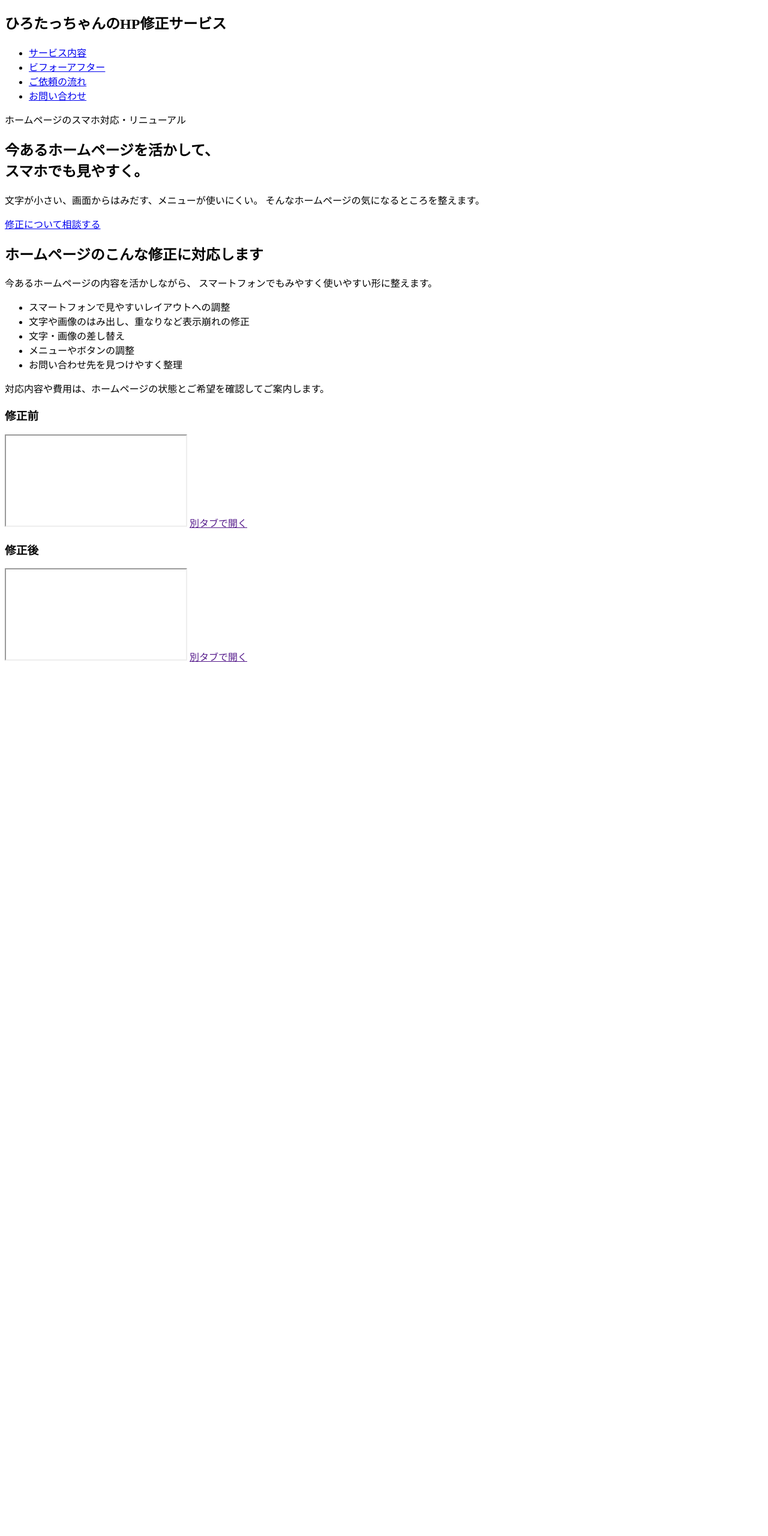
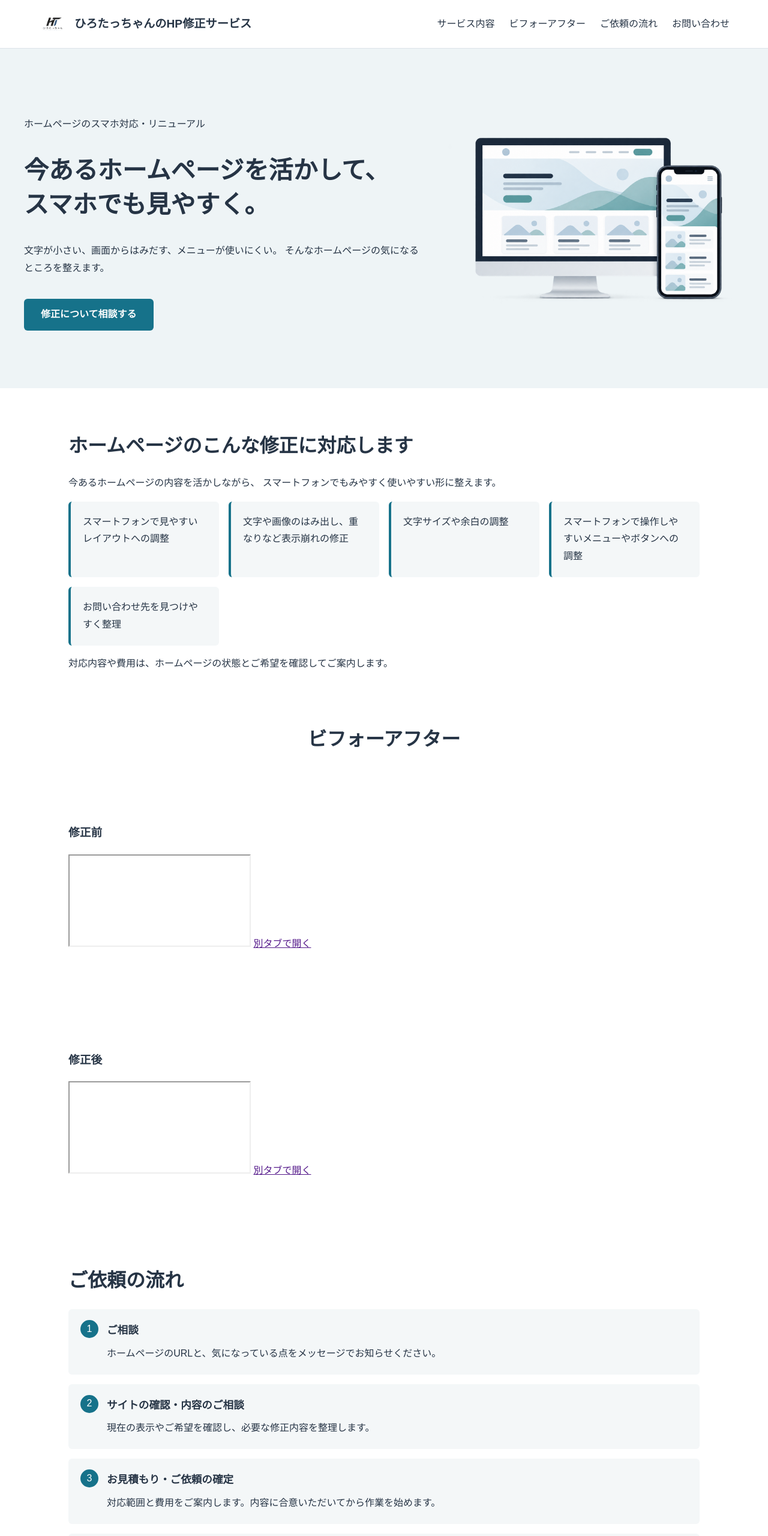
Before and after one commit to hirotattyan/github.io, a plain HTML site: page HP修正依頼サイト/index.html in a window 1280 px wide. Shown: the top 2560 px of the page at 60% size. Before the commit the page ends 1114 px from the top, so only its background shows below. Drawn offline with Linux system fonts and the light colour scheme.

Commit message:
複数修正

```diff
--- a/HP修正依頼サイト/index.html
+++ b/HP修正依頼サイト/index.html
@@ -3,30 +3,43 @@
 <head>
   <meta charset="UTF-8">
   <meta name="viewport" content="width=device-width, initial-scale=1.0">
-  <title>HP修正依頼HP</title>
+  <meta name="description" content="古くなったホームページを、スマートフォンでも見やすく整えます。表示崩れや文字・メニューの見づらさなど、既存ホームページのスマホ対応・リニューアルをご相談ください。">
+<title>ホームページのスマホ対応・リニューアル｜ひろたっちゃん</title>
+<link rel="stylesheet" href="style.css">
 </head>
 <body>
   <header>
+    <div class="brand">
+      <img src="image/logo.png" alt="">
       <h2>ひろたっちゃんのHP修正サービス</h2>
+    </div>
+
       <nav>
         <ul>
             <li><a href="#service">サービス内容</a></li>
             <li><a href="#works">ビフォーアフター</a></li>
-          <li><a href="flow">ご依頼の流れ</a></li>
-          <li><a href="contact">お問い合わせ</a></li>
+            <li><a href="#flow">ご依頼の流れ</a></li>
+            <li><a href="#contact">お問い合わせ</a></li>
         </ul>
       </nav>
+
   </header>
 
   <main>
     <section class="top">
+      <div class="top-inner">
+        <div class="top-copy">
           <p>ホームページのスマホ対応・リニューアル</p>
           <h1>今あるホームページを活かして、<br>スマホでも見やすく。</h1>
           <p>
             文字が小さい、画面からはみだす、メニューが使いにくい。
             そんなホームページの気になるところを整えます。
           </p>
-      <a href="#contact">修正について相談する</a>
+          <a class="top-button" href="#contact">修正について相談する</a>
+        </div>
+
+        <img class="top-image" src="image/top.png" alt="パソコンとスマホに表示されたホームページのイラスト">
+      </div>
     </section>
 
     <section class="service" id="service">
@@ -39,14 +52,17 @@
       <ul>
         <li>スマートフォンで見やすいレイアウトへの調整</li>
         <li>文字や画像のはみ出し、重なりなど表示崩れの修正</li>
-        <li>文字・画像の差し替え</li>
-        <li>メニューやボタンの調整</li>
+        <li>文字サイズや余白の調整</li>
+        <li>スマートフォンで操作しやすいメニューやボタンへの調整</li>
         <li>お問い合わせ先を見つけやすく整理</li>
       </ul>
 
       <p>対応内容や費用は、ホームページの状態とご希望を確認してご案内します。</p>
     </section>
-    <div class="comparison">
+
+
+    <div class="comparison" id="works">
+      <h2>ビフォーアフター</h2>
       <section>
         <h3>修正前</h3>
         <iframe src="" title=""></iframe>
@@ -61,8 +77,74 @@
     </div>
 
 
+    <section class="flow" id="flow">
+      <h2>ご依頼の流れ</h2>
+
+      <ol>
+        <li>
+          <strong>ご相談</strong>
+          <p>ホームページのURLと、気になっている点をメッセージでお知らせください。</p>
+        </li>
+
+        <li>
+          <strong>サイトの確認・内容のご相談</strong>
+          <p>現在の表示やご希望を確認し、必要な修正内容を整理します。</p>
+        </li>
+
+        <li>
+          <strong>お見積もり・ご依頼の確定</strong>
+          <p>対応範囲と費用をご案内します。内容に合意いただいてから作業を始めます。</p>
+        </li>
+
+        <li>
+          <strong>修正・ご確認</strong>
+          <p>修正後の状態をご確認いただき、必要な調整を行います。</p>
+        </li>
+      </ol>
+
+      <p>ご相談から確認まで、オンラインで進めます。</p>
+    </section>
+
+    <section class="about">
+  <h2>ひろたっちゃんについて</h2>
+
+  <p>
+    兄弟でホームページの制作・修正に取り組んでいます。
+    ご相談や内容の整理は兄が担当し、制作・修正作業は弟が担当します。
+  </p>
+
+  <p>
+    ご希望を伺い、今あるホームページの内容を活かしながら、
+    スマートフォンでも見やすく使いやすい形を目指します。
+  </p>
+
+  <p>
+    <a href="https://hirotattyan.github.io/github.io/">
+      制作例・ポートフォリオを見る
+    </a>
+  </p>
+</section>
+
+<section class="contact" id="contact">
+  <h2>ホームページ修正のご相談</h2>
+
+  <p>
+    ホームページのURLとご希望を確認し、
+    対応内容と費用をご案内します。
+  </p>
+
+  <p>サイトの仕組みや状態によって、対応できる内容が異なる場合があります。</p>
+
+  <p>ご相談はオンラインで承ります。</p>
+
+  <!--問い合わせ先をここに設定-->
+</section>
+
+
   </main>
-  <footer></footer>
+  <footer>
+    <p>&copy; ひろたっちゃん</p>
+  </footer>
 
 </body>
 </html>
--- a/HP修正依頼サイト/style.css
+++ b/HP修正依頼サイト/style.css
@@ -0,0 +1,304 @@
+* {
+  box-sizing: border-box;
+}
+
+html {
+  scroll-behavior: smooth;
+}
+
+body {
+  margin: 0;
+  color: #263445;
+  background-color: #ffffff;
+  font-family: sans-serif;
+  line-height: 1.8;
+}
+
+main section {
+  max-width: 1100px;
+  margin: 0 auto;
+  padding: 72px 24px;
+}
+
+main .top {
+  max-width: none;
+  padding: 96px 24px;
+  background-color: #eef4f6;
+  text-align: center;
+}
+
+.top-inner {
+    display: grid;
+    grid-template-columns: 1.15fr 0.85fr;
+    align-items: center;
+    gap: 32px;
+    max-width: 1200px;
+    margin:  0 auto;
+    text-align: left;
+}
+.top-copy > * {
+  max-width: 780px;
+  margin-right: 0;
+  margin-left: 0;
+}
+
+.top h1 {
+  font-size: clamp(2rem, 3.2vw, 2.6rem);
+  line-height: 1.4;
+}
+
+.top-image {
+    display: block;
+    width: 100%;
+    max-width: 520px;
+    height: auto;
+    margin:  0 auto;
+}
+
+@media (max-width: 700px) {
+  .top-inner{
+    grid-template-columns: 1fr;
+    text-align: center;
+  }
+
+  .top-copy > * {
+    margin-left: auto;
+    margin-right: auto;
+  }
+
+  .top-image {
+    max-width: 360px;
+  }
+
+  main section {
+    padding: 48px 20px;
+  }
+
+  main .top {
+    padding: 64px 20px;
+  }
+}
+
+header {
+display: flex;
+justify-content: space-between;
+align-items: center;
+gap: 24px;
+padding: 16px 5%;
+background-color: #ffffff;
+border-bottom: 1px solid #dce3e8;
+}
+
+header h2 {
+    margin: 0;
+    font-size: 1.2rem;
+}
+
+nav ul {
+    display: flex;
+    flex-wrap: wrap;
+    gap: 12px 24px;
+    margin: 0;
+    padding: 0;
+    list-style: none;
+}
+
+nav a {
+    color: #263445;
+    text-decoration: none;
+}
+
+nav a:hover {
+    color: #16728a;
+    text-decoration: underline;
+}
+
+@media (max-width: 700px) {
+    header{
+        align-items: center;
+        flex-direction: column;
+        padding: 20px;
+    }
+    .brand {
+      flex-direction: column;
+      gap: 8px;
+      text-align: center;
+    }
+
+    .brand img{
+      width: 64px;
+      height: 64px;
+    }
+
+    header h2 {
+      font-size: 1.1rem;
+      text-align: center;
+    }
+
+    header nav {
+      width: 100%;
+    }
+
+    nav ul {
+      justify-content: center;
+        gap: 8px 18px;
+    }
+}
+
+main section h2{
+    margin: 0 0 24px;
+    font-size: clamp(1.5rem,3vw,2rem);
+    line-height: 1.5;
+}
+
+.service ul,
+.flow ol {
+    padding: 1.5em;
+}
+
+.service li,
+.flow li {
+    margin-bottom: 12px;
+}
+
+.service li::marker {
+    color: #16728a;
+}
+
+.flow li strong{
+    font-size: 1.1rem;
+}
+
+.service ul {
+  display: grid;
+  grid-template-columns: repeat(auto-fit, minmax(220px, 1fr));
+  gap: 16px;
+  padding: 0;
+  list-style: none;
+}
+
+.service li {
+  margin: 0;
+  padding: 20px;
+  background-color: #f4f7f8;
+  border-left: 4px solid #16728a;
+  border-radius: 6px;
+}
+
+.flow ol {
+    padding: 0;
+    list-style: none;
+    counter-reset: step;
+}
+
+.flow li {
+    position: relative;
+    margin-bottom: 16px;
+    padding: 20px 20px 20px 64px;
+    background-color: #f4f7f8;
+    border-radius: 6px;
+    counter-increment: step;
+}
+
+.flow li::before {
+    content: counter(step);
+    position: absolute;
+    top: 18px;
+    left: 20px;
+    display: grid;
+    width: 30px;
+    height: 30px;
+    place-items: center;
+    color: #ffffff;
+    background-color: #16728a;
+    border-radius: 50%;
+}
+
+.flow li p {
+    margin: 8px 0 0;
+}
+
+.about {
+  max-width: none;
+  background-color: #ffffff;
+  padding-bottom: 32px;
+  text-align: center;
+}
+
+.about p {
+  max-width: 760px;
+  margin-left: auto;
+  margin-right: auto;
+}
+
+.about a {
+  display: inline-block;
+  margin-top: 8px;
+  color: #16728a;
+  font-weight: bold;
+  text-underline-offset: 4px;
+}
+
+.about a:hover {
+  color: #0d5365;
+}
+
+.contact {
+    text-align: center;
+    background-color: #eef4f6;
+    padding-top: 48px;
+    padding-bottom: 48px;
+}
+
+.contact p {
+    max-width: 680px;
+    margin-right: auto;
+    margin-left: auto;
+}
+
+footer {
+    padding: 20px;
+    color: #ffffff;
+    background-color: #263445;
+    text-align: center;
+}
+
+footer p {
+    margin: 0;
+    font-size: 0.9rem;
+}
+
+.top-button {
+    display: inline-block;
+    margin-top: 20px;
+    padding: 12px 28px;
+    color: #ffffff;
+    background-color: #16728a;
+    border-radius: 6px;
+    font-weight: bold;
+    text-decoration: none;
+}
+
+.top-button:hover {
+    background-color: #0d5365;
+}
+
+.comparison > h2 {
+  margin: 0 0 24px;
+  font-size: clamp(1.5rem, 3vw, 2rem);
+  line-height: 1.5;
+  text-align: center;
+}
+
+.brand {
+  display: flex;
+  align-items: center;
+  gap: 12px;
+}
+
+.brand img{
+  width: 48px;
+  height: 48px;
+  object-fit: contain;
+  flex-shrink: 0;
+}
```
Also changed, not shown: index.html (+1 -1 lines), HP修正依頼サイト/image/logo.png (added), HP修正依頼サイト/image/top.png (added), 5 other files. Lines whose indentation alone changed are shown as unchanged.
